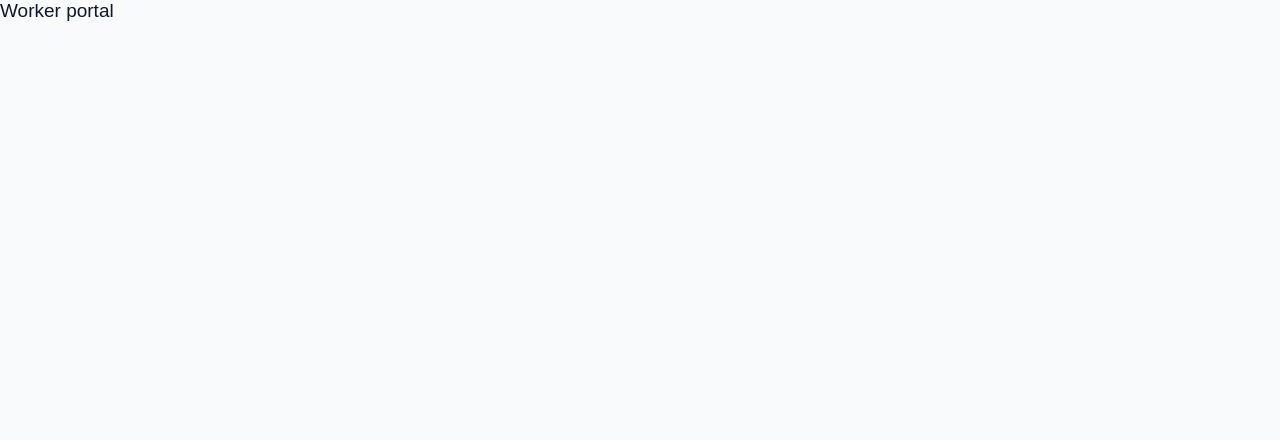
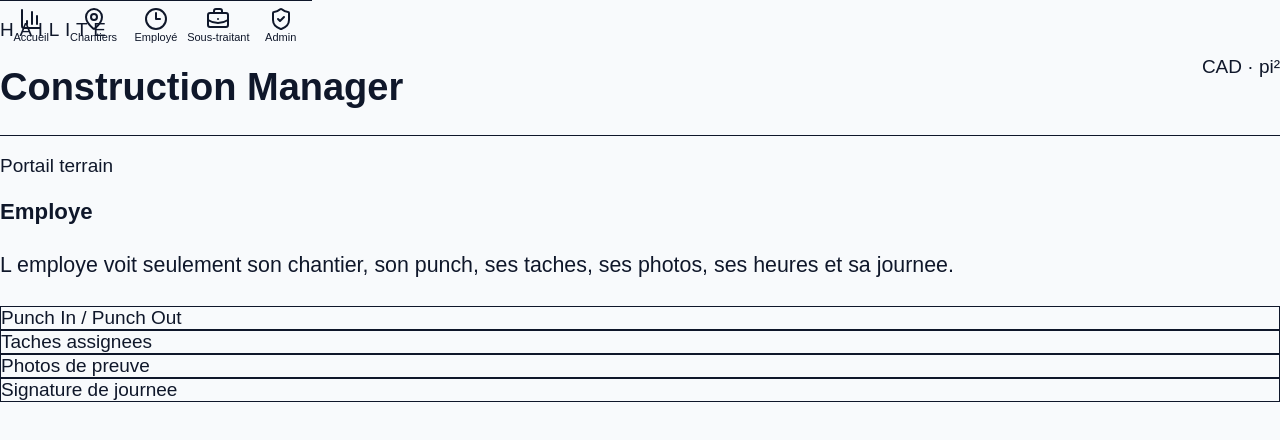
Before and after one commit to bisaillonpatrick1979-dev/Chatgpt-hailite-, a Next.js app: page /worker in a window 1280 px wide. Shown: the top 440 px of the page. Built offline with nearby package versions, Linux system fonts and the light colour scheme.

Commit message:
Improve worker portal page

```diff
--- a/app/worker/page.tsx
+++ b/app/worker/page.tsx
@@ -1,3 +1,14 @@
+import { AppShell } from "@/components/AppShell";
+import { PageHeader } from "@/components/PageHeader";
+import { ReadableList } from "@/components/ReadableList";
+
 export default function Worker() {
-  return <div>Worker portal</div>;
+  return (
+    <AppShell>
+      <PageHeader title="Employe" eyebrow="Portail terrain" text="L employe voit seulement son chantier, son punch, ses taches, ses photos, ses heures et sa journee." />
+      <section className="mt-5">
+        <ReadableList items={["Punch In / Punch Out", "Taches assignees", "Photos de preuve", "Signature de journee"]} />
+      </section>
+    </AppShell>
+  );
 }
```
